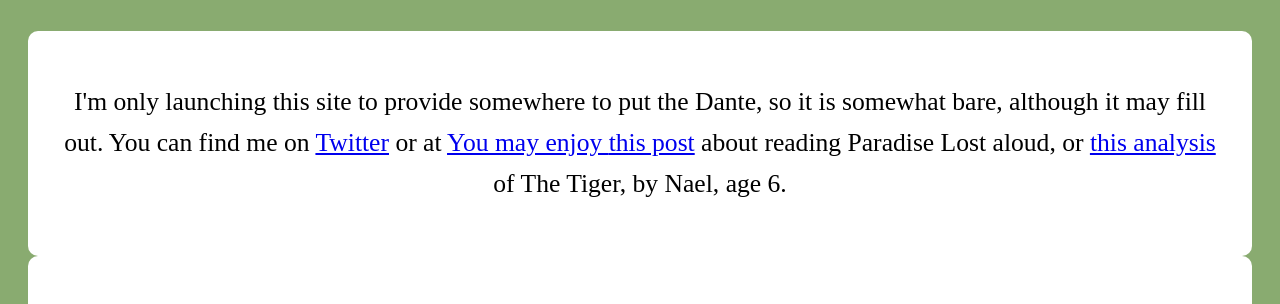
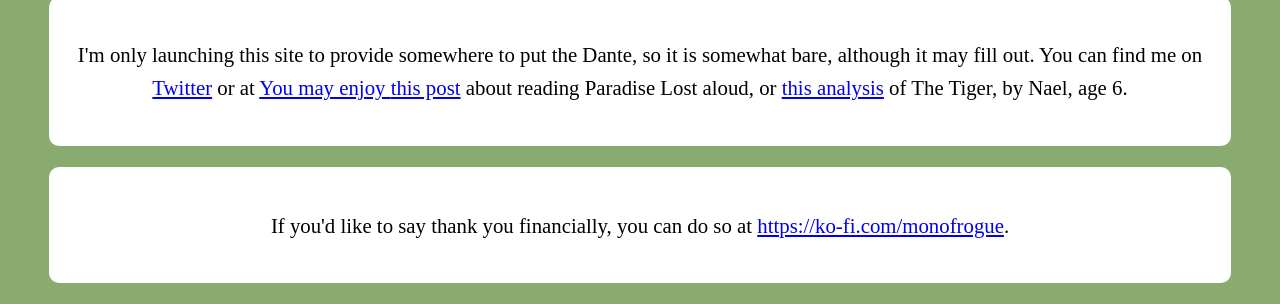
Before and after one commit to monofrogue/site, a plain HTML site: page index.html in a window 1280 px wide. Shown: the part 291-595 px from the top of the page. Drawn offline with Linux system fonts and the light colour scheme.

Commit message:
Update styles.css

```diff
--- a/styles.css
+++ b/styles.css
@@ -1,6 +1,7 @@
+
 body {
     font-family: Cochin;
-    font-size: 1.6em;
+    font-size: 1.3em;
     background-color: #89ab70;
     padding: 20px;
     line-height: 1.6;
@@ -11,6 +12,7 @@ header, footer, .main_section {
     border-radius: 10px;
     text-align: center;
     padding: 1em;
+    margin: 1em;
 }
 
 nav ul {
@@ -28,6 +30,7 @@ nav ul li {
     position: absolute;
     background-color: #f1f1f1;
     box-shadow: 0px 8px 16px 0px rgba(0,0,0,0.2);
+    border-radius: 10px;
     padding: 12px;
     z-index: 1;
 }
```
